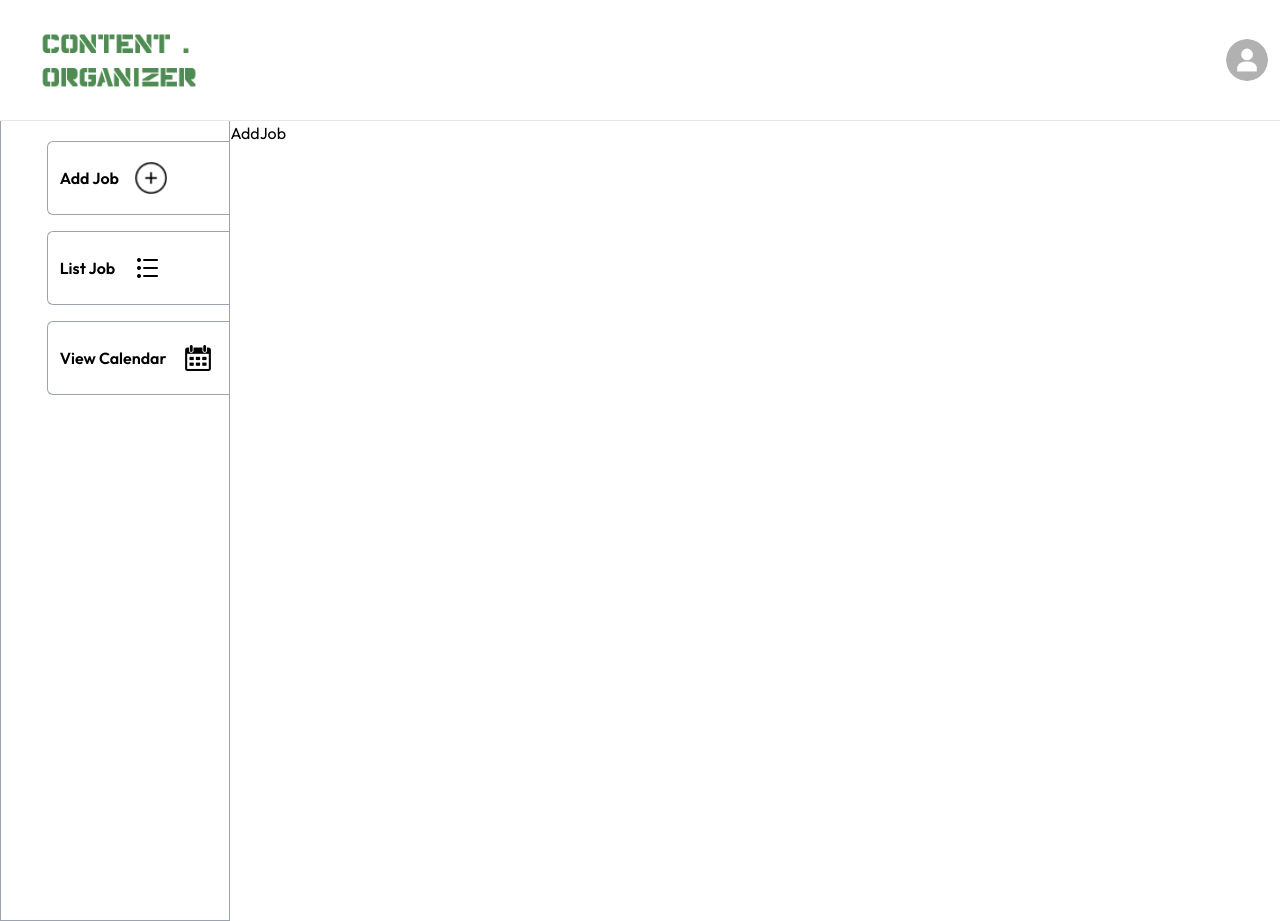
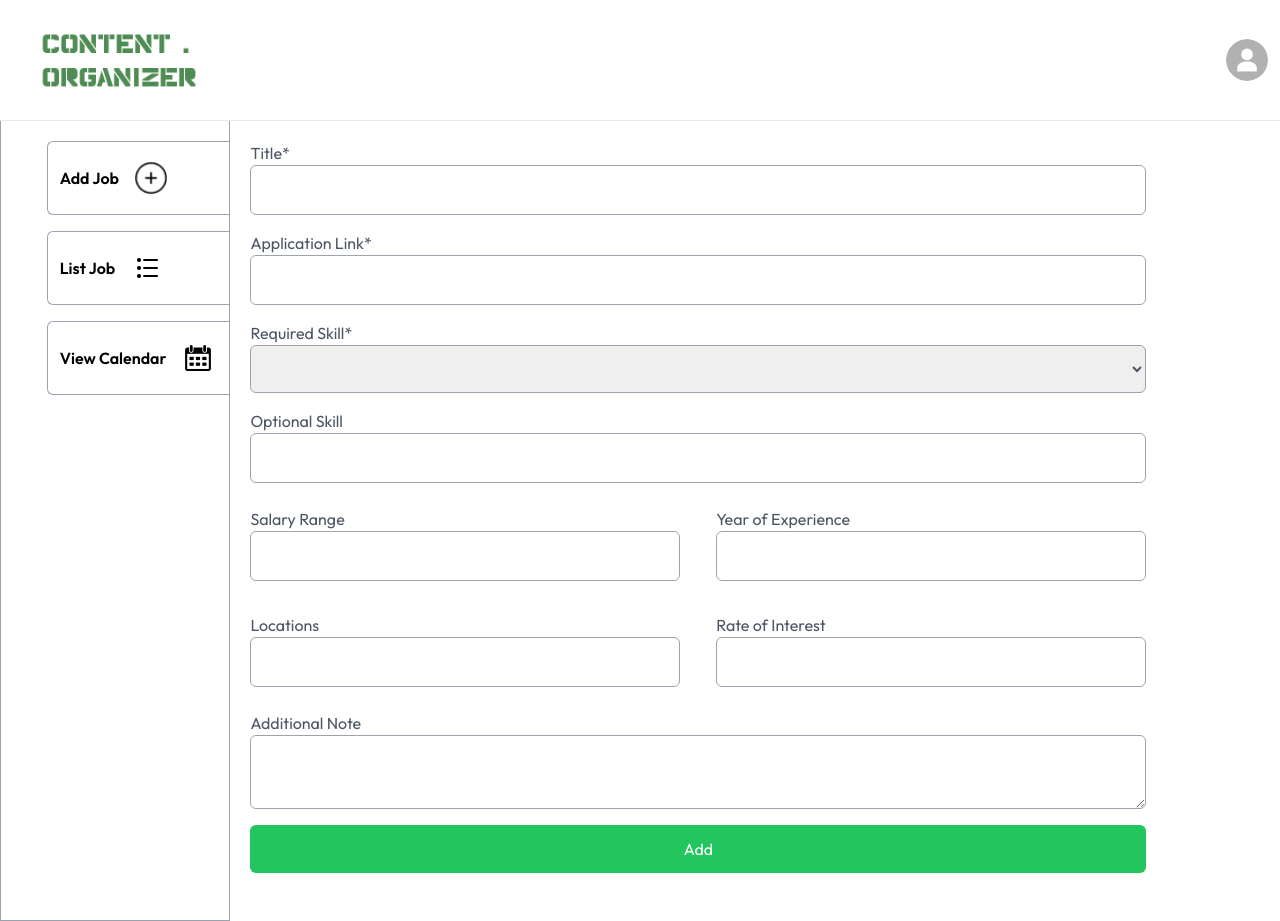
Before and after one commit to xiaqian1999/Content-Organizer, a React (Vite) app in the folder frontend/: page /addjob in a window 1280 px wide. Built offline with nearby package versions, Linux system fonts and the light colour scheme.

Commit message:
Frontend: Form submission frontend design

```diff
--- a/frontend/src/pages/AddJob.jsx
+++ b/frontend/src/pages/AddJob.jsx
@@ -1,8 +1,67 @@
 import React from 'react'
 
 const AddJob = () => {
+
   return (
-    <div>AddJob</div>
+    <div className='w-[70%] ml-5 mt-5 text-gray-600'>
+      <form action="" className='flex flex-col w-full'>
+
+        <div className='flex flex-col mb-4'>
+          <p>Title*</p>
+          <input type="text" name="title" className='p-3 border border-gray-400 rounded-md' required/>
+        </div>
+
+        <div className='flex flex-col mb-4'>
+          <p>Application Link*</p>
+          <input type="url" name="application_url" className='p-3 border border-gray-400 rounded-md' required />
+        </div>
+
+        <div className='flex flex-col mb-4'>
+          <p>Required Skill*</p>
+          <select name="required_skill" className='p-3 border border-gray-400 rounded-md' required>
+            <option value=""></option>
+          </select>
+        </div>
+
+        <div className='flex flex-col mb-4'>
+          <p>Optional Skill</p>
+          <input type="text" name="optional_skill" className='p-3 border border-gray-400 rounded-md' />
+        </div>
+
+        <div className='flex flex-wrap justify-between my-2'>
+          <div className='flex flex-col mb-4' style={{width: "48%"}}>
+            <p>Salary Range</p>
+            <input type="number" name="salary_range" className='p-3 border border-gray-400 rounded-md' />
+          </div>
+
+          <div className='flex flex-col mb-4' style={{width: "48%"}}>
+            <p>Year of Experience</p>
+            <input type="text" name="year_of_experience" className='p-3 border border-gray-400 rounded-md' />
+          </div>
+        </div>
+
+        <div className='flex flex-wrap justify-between my-2'>
+          <div className='flex flex-col mb-4' style={{width: "48%"}}>
+            <p>Locations</p>
+            <input type="text" name="locations" className='p-3 border border-gray-400 rounded-md' />
+          </div>
+
+          <div className='flex flex-col mb-4' style={{width: "48%"}}>
+            <p>Rate of Interest</p>
+            <input type="text" name="rate_interest" className='p-3 border border-gray-400 rounded-md' />
+          </div>
+        </div>
+
+        <div className='flex flex-col mb-4'>
+          <p>Additional Note</p>
+          <textarea type="text" name="additional_note" className='p-3 border border-gray-400 rounded-md'>
+          </textarea>
+        </div>
+
+        <button type="submit" className='text-white bg-green-500 hover:bg-green-600 cursor-pointer p-3 rounded-md mb-2'>Add</button>
+
+      </form>
+    </div>
   )
 }
 
```
